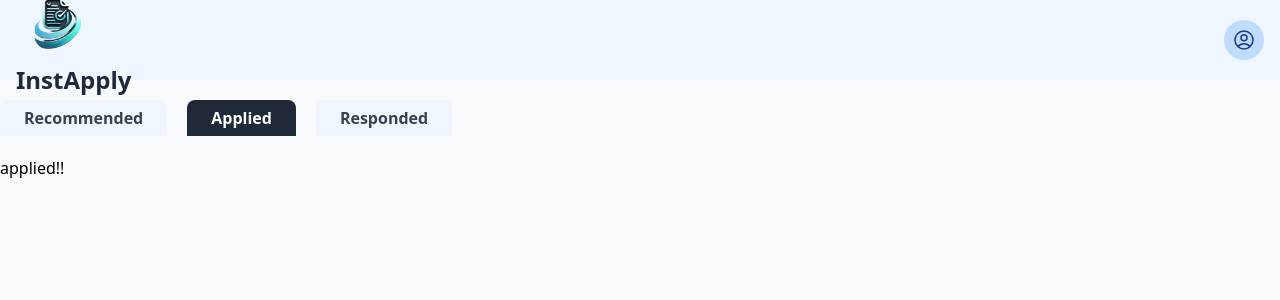
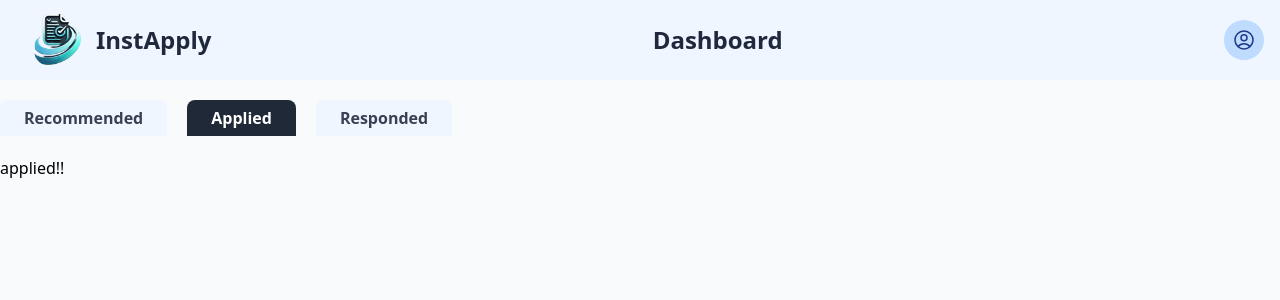
Before and after one commit to quick007/instapply, a Next.js app: page /dashboard/apps/applied in a window 1280 px wide. Shown: the top 300 px of the page. Built offline with nearby package versions, Linux system fonts and the light colour scheme.

Commit message:
random commit

```diff
--- a/app/dashboard/layout.tsx
+++ b/app/dashboard/layout.tsx
@@ -5,9 +5,12 @@ export default function Layout({ children }: { children: React.ReactNode }) {
   return (
     <main className="min-h-screen bg-gray-50 flex flex-col">
       <nav className="w-screen bg-blue-50 h-20 mb-5 flex justify-between items-center px-4">
-        <div>
+        <div className = "flex items-center">
             <img src="/file.png" alt="Logo Image" className="h-20"/>
             <h1 className="text-[#20283d] font-bold text-2xl">InstApply</h1>
+        </div>
+        <div className = "flex items-center">
+          <h1 className="text-[#20283d] font-bold text-2xl">Dashboard</h1>
         </div>
         <Link href="/dashboard/profile">
           <div className="rounded-full p-2 bg-blue-200">
```
